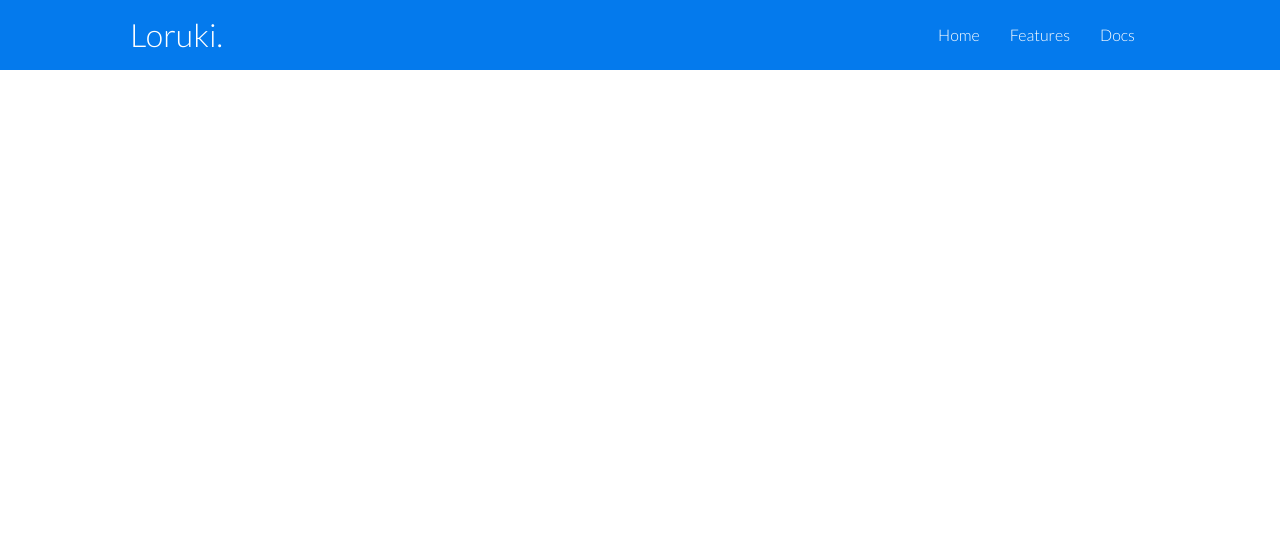
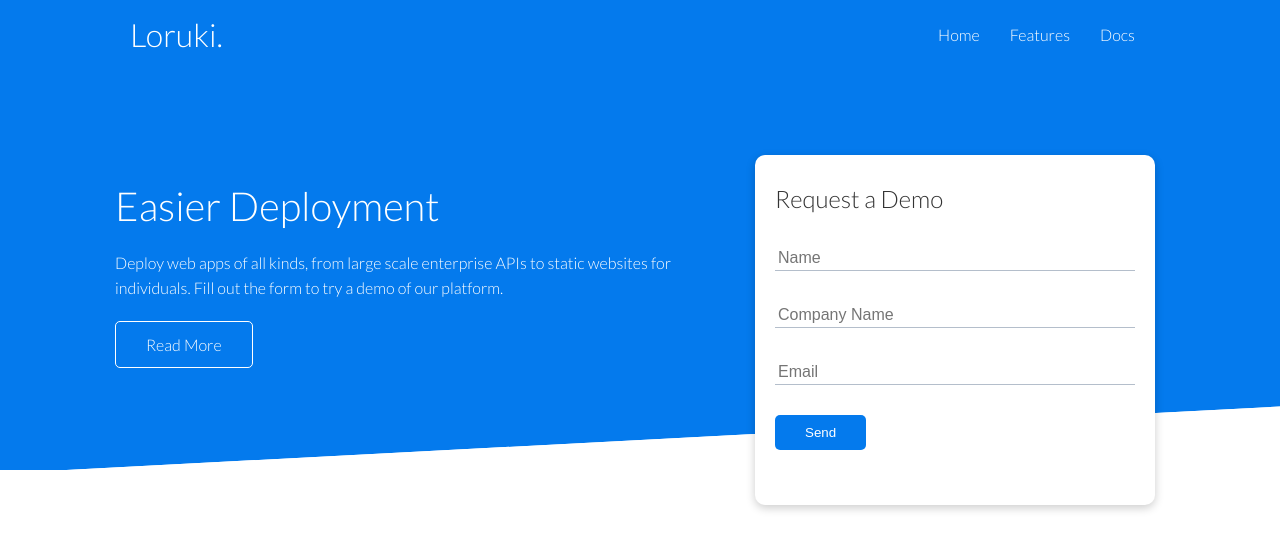
Before and after one commit to RobertGumeny/loruki-cloud-hosting, a plain HTML site: page index.html in a window 1280 px wide. Drawn offline with Linux system fonts and the light colour scheme.

Commit message:
showcase complete

```diff
--- a/css/style.css
+++ b/css/style.css
@@ -1,4 +1,11 @@
 @import url("https://fonts.googleapis.com/css2?family=Lato:wght@300&display=swap");
+
+:root {
+  --primary-color: #047aed;
+  --secondary-color: #fff;
+  --primary-text: #fff;
+  --secondary-text: #333;
+}
 
 * {
   box-sizing: border-box;
@@ -18,7 +25,7 @@ ul {
 
 a {
   text-decoration: none;
-  color: #333;
+  color: var(--secondary-text);
 }
 
 h1,
@@ -39,8 +46,8 @@ img {
 /* Navbar */
 
 .navbar {
-  background-color: #047aed;
-  color: #fff;
+  background-color: var(--primary-color);
+  color: var(--primary-text);
   height: 70px;
 }
 
@@ -53,7 +60,7 @@ img {
 }
 
 .navbar a {
-  color: #fff;
+  color: var(--primary-text);
   padding: 10px;
   margin: 0 5px;
 }
@@ -62,7 +69,100 @@ img {
   font-weight: bold;
 }
 
+/* Showcase */
+
+.showcase {
+  height: 400px;
+  background-color: var(--primary-color);
+  color: var(--primary-text);
+  position: relative;
+}
+
+.showcase h1 {
+  font-size: 40px;
+}
+
+.showcase p {
+  margin: 20px 0;
+}
+
+.showcase .grid {
+  grid-template-columns: 55% 45%;
+  gap: 30px;
+  overflow: visible;
+}
+
+.showcase-form {
+  position: relative;
+  top: 60px;
+  height: 350px;
+  width: 400px;
+  padding: 40px;
+  z-index: 100;
+  justify-self: flex-end;
+}
+
+.showcase-form .form-control {
+  margin: 30px 0;
+}
+
+.showcase-form input[type="text"],
+.showcase-form input[type="email"] {
+  border: 0;
+  border-bottom: 1px solid #b4becb;
+  width: 100%;
+  padding: 3px;
+  font-size: 16px;
+}
+
+.showcase-form input:focus {
+  outline: none;
+}
+
+.showcase::before,
+.showcase::after {
+  content: "";
+  position: absolute;
+  height: 100px;
+  bottom: -70px;
+  right: 0;
+  left: 0;
+  background: #fff;
+  transform: skewY(-3deg);
+  -webkit-transform: skewY(-3deg);
+  -moz-transform: skewY(-3deg);
+  -ms-transform: skewY(-3deg);
+}
+
 /* Utility classes */
+
+.btn {
+  display: inline-block;
+  padding: 10px 30px;
+  cursor: pointer;
+  background: var(--primary-color);
+  color: var(--primary-text);
+  border: none;
+  border-radius: 5px;
+}
+
+.btn-outline {
+  background-color: transparent;
+  border: 1px var(--secondary-color) solid;
+}
+
+.btn:hover {
+  transform: scale(0.98);
+}
+
+.card {
+  background-color: var(--secondary-color);
+  border-radius: 10px;
+  box-shadow: 0 3px 10px rgba(0, 0, 0, 0.2);
+  padding: 20px;
+  margin: 10px;
+  color: #333;
+}
 
 .container {
   max-width: 1100px;
@@ -77,3 +177,12 @@ img {
   align-items: center;
   height: 100%;
 }
+
+.grid {
+  display: grid;
+  grid-template-columns: repeat(2, 1fr);
+  gap: 20px;
+  height: 100%;
+  justify-content: center;
+  align-items: center;
+}
--- a/index.html
+++ b/index.html
@@ -26,5 +26,40 @@
         </nav>
       </div>
     </div>
+
+    <!-- Showcase -->
+    <section class="showcase">
+      <div class="container grid">
+        <div class="showcase-text">
+          <h1>Easier Deployment</h1>
+          <p>
+            Deploy web apps of all kinds, from large scale enterprise APIs to
+            static websites for individuals. Fill out the form to try a demo of
+            our platform.
+          </p>
+          <a href="features.html" class="btn btn-outline">Read More</a>
+        </div>
+        <div class="showcase-form card">
+          <h2>Request a Demo</h2>
+          <form>
+            <div class="form-control">
+              <input type="text" name="name" placeholder="Name" required />
+            </div>
+            <div class="form-control">
+              <input
+                type="text"
+                name="company"
+                placeholder="Company Name"
+                required
+              />
+            </div>
+            <div class="form-control">
+              <input type="email" name="email" placeholder="Email" required />
+            </div>
+            <input type="submit" value="Send" class="btn btn-primary" />
+          </form>
+        </div>
+      </div>
+    </section>
   </body>
 </html>
```
